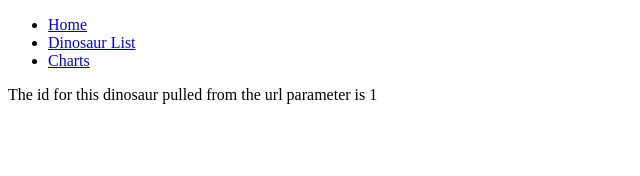
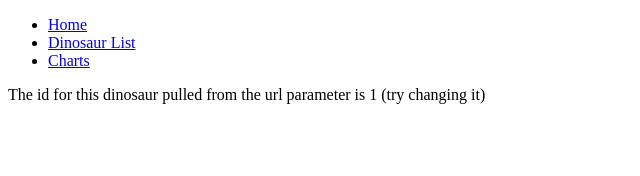
Before and after one commit to chingu-voyages/v48-tier2-team-11, a React (Vite) app in the folder dinostat/: page /dinosaurs/1 in a window 1280 px wide. Shown: the top 176 px of the page, without its empty margins (0-640 px from the left). Built offline with nearby package versions, Linux system fonts and the light colour scheme.

Commit message:
Add comments and clean up

```diff
--- a/dinostat/src/DinoInfo.jsx
+++ b/dinostat/src/DinoInfo.jsx
@@ -4,10 +4,11 @@ import { useParams } from 'react-router-dom';
 export default function DinoInfo() {
   const { dinoId } = useParams();
   const [dinoJson, setDinoJson] = useState()
-  // TODO: add useEffect block that calls api with dinoId and uses response data to se dinoJson
+  // TODO: Add useEffect block that calls api with dinoId and uses response data to set dinoJson
+
   return (
     <div>
-      The id for this dinosaur pulled from the url parameter is {dinoId}
+      The id for this dinosaur pulled from the url parameter is {dinoId} (try changing it)
     </div>
   )
 }
```
Also changed, not shown: dinostat/src/DinoList.jsx (+5 -2 lines).
